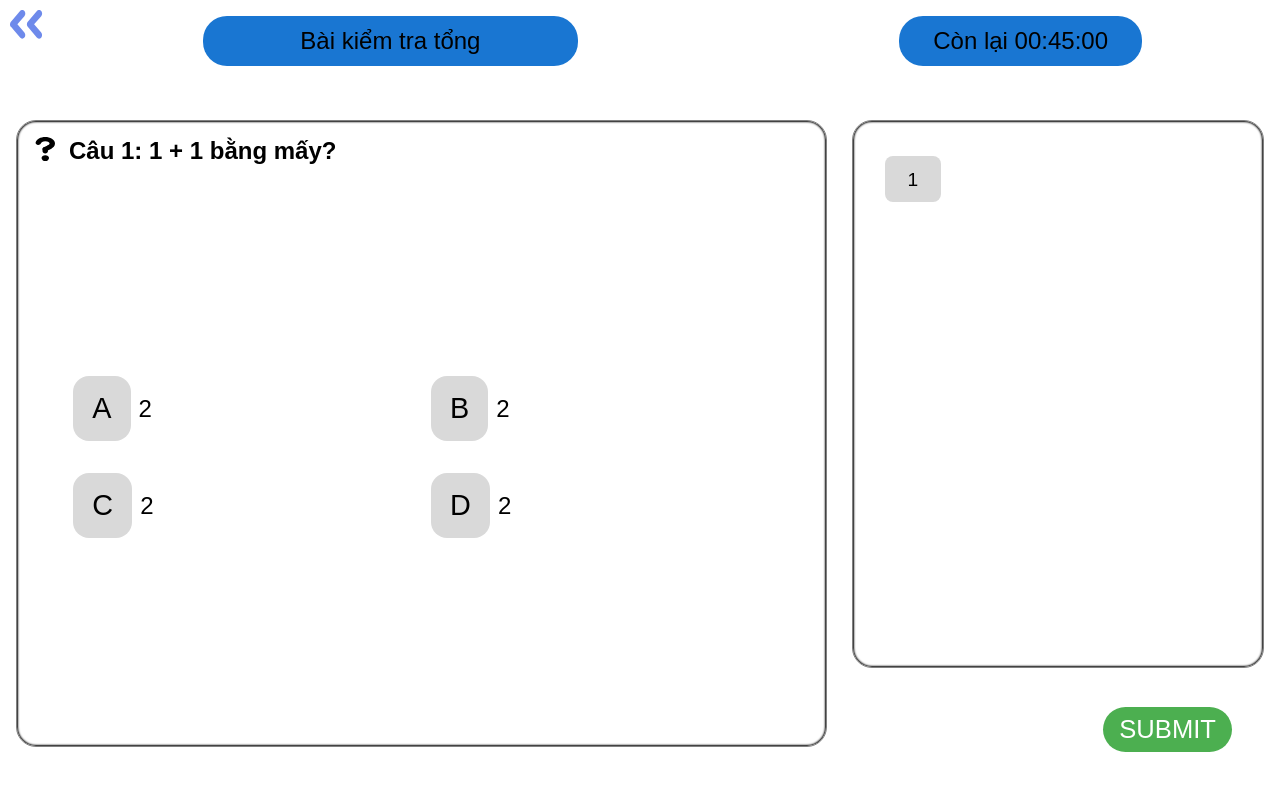
After one commit to DinhVitCuong/final-exam-prep, a Flask app: template web/templates/exam.html in a window 1280 px wide. The commit adds this page. Run offline with Flask 3, Linux system fonts and the light colour scheme; the template is opened without the code that fills it: most values are stand-ins (such as "Sample title", 1, 10 or a date in 2020).

Commit message:
Add files via upload

```diff
--- a/web/routes.py
+++ b/web/routes.py
@@ -26,10 +26,10 @@ from flask_login import (
     logout_user,
     login_required,
 )
-
+import json
 from app import create_app, db, login_manager, bcrypt
 from models import User, Progress, Test, Universities, QAs, Subject, TodoList, SubjectCategory
-from forms import login_form,register_form, test_selection_form, select_univesity_form
+from forms import login_form,register_form, test_selection_form, select_univesity_form,QuizForm
 from test_classes_sql import TestChap, TestTotal, pr_br_rcmd
 
 
@@ -155,7 +155,8 @@ def home():
         return redirect(url_for('select_uni'))
     progress = Progress.query.filter(Progress.user_id==current_user.id).first()
     university = Universities.query.filter(Universities.id==progress.user_major_uni).first()
-    return render_template("home.html", title="Trang chủ", university=university)
+    subject = SubjectCategory.query.filter(SubjectCategory.id==progress.user_subject_cat).first()
+    return render_template("home.html", title="Trang chủ", university=university, subject=subject)
 
 
 
@@ -264,67 +265,61 @@ def select_uni():
     return render_template("select_uni.html", form=form,current_slide=0)
 
 
-app.route('/subject/<subject_id>')
+app.route('/subject/<subject_id>', methods=["GET", "POST"])
 def subject(subject_id):
-    subject = 0
-    if subject_id == 'S1':
-        subject = 1
-    elif subject_id == 'S2':
-        subject = 2
-    elif subject_id == 'S3':
-        subject = 3
+    subject_id = 0
+    subject_name = ''
+    if subject_id == 'S1': #Toan
+        subject_name = 'Toán'
+        subject = 'M'
+    elif subject_id == 'S2': #Li
+        subject_name = 'Lí'
+        subject = 'L'
+    elif subject_id == 'S3': #Hoa
+        subject_name = 'Hóa'
+        subject = 'H'
+    if subject == 0:
+        return url_for('home')
+    chapter_numbers = (
+    QAs.query
+    .filter(QAs.id.like(f'{subject}%'))
+    .with_entities(db.func.substr(QAs.id, 2, 2))
+    .distinct()
+    .all()
+    )
 
-    return render_template('subject.html', subject=subject)
+    # Convert the results to a list of chapter numbers
+    chapter_numbers_list = [f"{int(row.chapter_number):02}" for row in chapter_numbers]
 
-# #Multiple_choice_test route
-# @app.route("/test-select", methods=("GET", "POST"), strict_slashes=False)
-# def test_select():
-#     subjects_and_chapters = {
-#         "Math": [("chapter1", "Algebra"), ("chapter2", "Geometry"), ("chapter3", "Calculus")],
-#         "Science": [("chapter1", "Physics"), ("chapter2", "Chemistry"), ("chapter3", "Biology")],
-#         "History": [("chapter1", "Ancient"), ("chapter2", "Medieval"), ("chapter3", "Modern")]
-#     }
+    return render_template('subject.html', subject_name = subject_name, subject=subject, chapter_list = chapter_numbers_list)
 
-#     form = test_selection_form()
-#     form.subject.choices = [(subject, subject) for subject in subjects_and_chapters.keys()]
+@app.route("/chapter-test/<chap_id>")
+def chapter_test(chap_id):
+    subject = request.args.get('subject')
+    time_limit = 45 #Minute
+    form = QuizForm()
+    rate = [40, 20, 30, 10]
+    test_chap = TestChap(subject, chap_id)
+    questions= test_chap.create_test(rate)
+    if request.method == "POST":
+        time_spent = request.form.get('timeSpent')
+        answers = request.form.get('answers')
 
-#     if form.validate_on_submit():
-#         test_type = form.test_type.data
-#         selected_subject = form.subject.data
-#         chapters = subjects_and_chapters.get(selected_subject, [])
+        # Convert from JSON string back to Python lists
+        import json
+        time_spent = json.loads(time_spent)
+        answers = json.loads(answers)
 
-#         if test_type == "total":
-#             selected_chapters = form.total_chapters.data
-#             if len(selected_chapters) >= 2:
-#                 return redirect(url_for('total_test', chapters=",".join(selected_chapters)))
-#             else:
-#                 return "Please select at least two chapters for the Total Test.", 400
+        # Here you can process the time spent and answers
+        # For example, you might save them to a database or use them in some calculations
+        print(f"Time Spent: {time_spent}")
+        print(f"Answers: {answers}")
 
-#         elif test_type == "chapter":
-#             selected_chapter = form.chapter.data
-#             return redirect(url_for('chapter_test', chapter=selected_chapter))
-
-#         elif test_type == "practice":
-#             selected_chapter = form.chapter.data
-#             return redirect(url_for('practice_test', chapter=selected_chapter))
-
-#     # Set chapters based on the subject selected (if any)
-#     selected_subject = form.subject.data
-#     chapters = subjects_and_chapters.get(selected_subject, [])
-#     form.total_chapters.choices = chapters
-#     form.chapter.choices = chapters
-
-#     return render_template("test_select.html", form=form)
+        # Redirect to another page or render a results template
+        return render_template('results.html', subject=subject, time_spent=time_spent, answers=answers)
 
 
-
-#haven't debug yet
-
-@app.route("/chapter-test")
-def chapter_test():
-    chapter = request.args.get("chapter")
-    # Process chapter test with selected chapter
-    return f"Starting Chapter Test with chapter: {chapter}"
+    return render_template('exam.html', subject=subject, time_limit = time_limit, questions=questions)
 
 @app.route("/practice-test")
 def total_test():
--- /dev/null
+++ b/web/templates/exam.html
@@ -0,0 +1,441 @@
+<!DOCTYPE html>
+<html lang="en">
+  <head>
+    <meta charset="UTF-8" />
+    <meta name="viewport" content="width=device-width, initial-scale=1.0" />
+    <title>Document</title>
+    <style>
+      * {
+        font-family: "poppins", sans-serif;
+        box-sizing: border-box;
+        margin: 0;
+        padding: 0;
+      }
+      ::-webkit-scrollbar {
+        width: 8px; /* Width of the scrollbar */
+      }
+
+      ::-webkit-scrollbar-track {
+        background: #f1f1f1; /* Background of the scrollbar track */
+      }
+
+      ::-webkit-scrollbar-thumb {
+        background: #888; /* Color of the scrollbar thumb */
+        border-radius: 10px; /* Rounded corners for the thumb */
+      }
+
+      ::-webkit-scrollbar-thumb:hover {
+        background: #555; /* Darker color when hovering */
+      }
+      body,
+      html {
+        width: 100%;
+        height: 100%;
+        display: flex;
+      }
+      .test-page {
+        position: fixed;
+        top: 0;
+        left: 0;
+        right: 0;
+        bottom: 0;
+        display: flex;
+        justify-content: space-between;
+        align-items: start;
+        background-color: white;
+        flex-wrap: wrap;
+        width: 100%;
+        height: 100%;
+        padding-left: 16px;
+        padding-right: 16px;
+        padding-top: 16px;
+      }
+      button {
+        background-color: transparent;
+        border: none;
+        cursor: pointer;
+      }
+      button:hover {
+        opacity: 0.6;
+      }
+      .button--back {
+        position: absolute;
+        top: 0;
+        left: 0;
+        padding: 10px;
+      }
+      .header {
+        flex-basis: 60%;
+        display: flex;
+        justify-content: center;
+      }
+      .header__content,
+      .countdown__content {
+        padding: 0.7rem 1rem;
+        font-size: 1.5rem;
+        background-color: #1976d2;
+        width: 50%;
+        text-align: center;
+        border-radius: 24px;
+      }
+      .countdown {
+        flex-basis: 39%;
+        display: flex;
+        justify-content: center;
+      }
+      .current-question__container {
+        flex-basis: 65%;
+        border: gray 1px solid;
+        height: 80%;
+        border-radius: 20px;
+        padding: 16px;
+        box-shadow: inset 0 0 2px 1px #000000;
+        display: flex;
+        flex-direction: column;
+        align-items: start;
+        position: relative;
+        gap: 32px;
+      }
+      .questions-list__container {
+        flex-basis: 33%;
+        border: gray 1px solid;
+        height: 70%;
+        max-height: 70%;
+        border-radius: 20px;
+        padding: 32px;
+        box-shadow: inset 0 0 2px 1px #000000;
+        overflow: hidden;
+      }
+      .questions {
+        display: grid;
+        grid-template-columns: repeat(5, 1fr);
+        gap: 32px 16px;
+        width: 100%;
+        height: 100%;
+        max-height: 100%;
+        overflow-y: auto;
+        padding-top: 16px;
+        grid-auto-rows: min-content; /* Đảm bảo các hàng có chiều cao tối thiểu */
+        align-content: start;
+      }
+      .button--submit {
+        position: absolute;
+        bottom: 0;
+        right: 0;
+        margin-bottom: 48px;
+        margin-right: 48px;
+        background-color: #4caf50;
+        font-size: 1.6em;
+        color: white;
+        padding: 0.5rem 1rem;
+        border-radius: 24px;
+      }
+      .current-question__icon {
+        position: absolute;
+        top: 0;
+        left: 0;
+        width: 40px;
+        height: 40px;
+        padding-left: 16px;
+        padding-top: 16px;
+      }
+      .current-question__content {
+        width: 80%;
+        margin-left: 36px;
+        font-size: 1.5em;
+        font-weight: bold;
+        flex-basis: 35%;
+      }
+      .current-question__options-container {
+        width: 90%;
+        overflow-x: hidden;
+        display: grid;
+        grid-template-columns: repeat(2, 1fr);
+        gap: 32px 16px;
+        margin-left: 40px;
+      }
+      .current-question__option {
+        width: 40%;
+        display: flex;
+        align-items: center;
+        gap: 8px;
+        input {
+          display: none;
+        }
+        label {
+          font-size: 1.8em;
+          font-weight: 400;
+          padding: 1rem 1.2rem;
+          background-color: #d9d9d9;
+          border-radius: 16px;
+        }
+        input:checked + label {
+          background-color: #1976d2;
+          color: white;
+        }
+        p {
+          font-size: 1.5em;
+          font-weight: 400;
+        }
+      }
+      .question__item {
+        flex-basis: 18%;
+        input {
+          display: none;
+        }
+        label {
+          font-size: 1.2em;
+          font-weight: 300;
+          padding: 0.8rem 1.4rem;
+          background-color: #d9d9d9;
+          border-radius: 8px;
+        }
+        input:checked + label {
+          background-color: #808080;
+          color: white;
+        }
+        p {
+          font-size: 1.5em;
+          font-weight: 400;
+        }
+      }
+      .not-clicked {
+          background-color: white;
+      }
+
+      /* Currently selected */
+      .selected {
+          background-color: gray;
+      }
+
+      /* Answered */
+      .answered {
+          background-color: rgb(98, 255, 98);
+      }
+
+      /* Clicked but no answer */
+      .clicked-no-answer {
+          background-color: rgb(255, 255, 111);
+      }
+    </style>
+  </head>
+  <body>
+    <div class="test-page">
+      <button class="button--back">
+        <img src="../static/assets/left-arrow-slider.svg" />
+      </button>
+
+      <div class="header">
+        <div class="header__content">
+          <p>Bài kiểm tra tổng</p>
+        </div>
+      </div>
+      <div class="countdown">
+        <div class="countdown__content">
+          <p>Còn lại <span class="time">00:45:00</span></p>
+        </div>
+      </div>
+      <div class="current-question__container">
+        <img
+          src="../static/assets/question-icon.svg"
+          alt="question-icon"
+          class="current-question__icon"
+        />
+        <p class="current-question__content">Câu 1: 1 + 1 bằng mấy?</p>
+        <div class="current-question__options-container">
+          <div class="current-question__option option--A">
+            <input type="radio" name="option" id="option-A" />
+            <label for="option-A">A</label>
+            <p class="option__content option__content--A">2</p>
+          </div>
+          <div class="current-question__option option--B">
+            <input type="radio" name="option" id="option-B" />
+            <label for="option-B">B</label>
+            <p class="option__content option__content--B">2</p>
+          </div>
+          <div class="current-question__option option--C">
+            <input type="radio" name="option" id="option-C" />
+            <label for="option-C">C</label>
+            <p class="option__content option__content--C">2</p>
+          </div>
+          <div class="current-question__option option--D">
+            <input type="radio" name="option" id="option-D" />
+            <label for="option-D">D</label>
+            <p class="option__content option__content--D">2</p>
+          </div>
+        </div>
+      </div>
+      <div class="questions-list__container">
+        <div class="questions">
+          {% for question in questions %}
+          <div class="question__item not-clicked" id="question-item-{{ loop.index }}">
+            <input type="radio" name="questionItem" id="question-{{ loop.index }}" />
+            <label for="question-{{ loop.index }}">{{ loop.index }}</label>
+          </div>
+          {% endfor %}
+        </div>
+      </div>
+      <button class="button button--submit">SUBMIT</button>
+    </div>
+    <script>
+      // JavaScript code to handle dynamic content update
+      const QAs = {{ questions | tojson }};
+      let currentQuestionIndex = 0;
+      let timeSpent = new Array(QAs.length).fill(0)
+      let questionStartTime = new Date().getTime()
+      let questionStates = new Array(questions.length).fill('not-clicked'); // Track the state of each question
+      let answers = new Array(QAs.length).fill(0)
+
+      function updateQuestionContent(index) {
+        const questionContent = document.querySelector(".current-question__content");
+        const optionsContainer = document.querySelector(".current-question__options-container");
+
+        // Set current question
+        questionContent.textContent = QAs[index].question;
+
+        // Generate options
+        const options = QAs[index].options.split("_");
+        optionsContainer.innerHTML = ""; // Clear existing options
+
+        options.forEach((option, i) => {
+          const [optLabel, optContent] = option.split(".");
+          const optionDiv = document.createElement("div");
+          optionDiv.className = `current-question__option option--${optLabel}`;
+
+          const input = document.createElement("input");
+          input.type = "radio";
+          input.name = "option";
+          input.id = `option-${optLabel}`;
+          input.addEventListener("change", () => saveAnswer(optLabel));
+
+          const label = document.createElement("label");
+          label.htmlFor = `option-${optLabel}`;
+          label.textContent = optLabel;
+
+          const content = document.createElement("p");
+          content.className = `option__content option__content--${optLabel}`;
+          content.textContent = optContent;
+
+          optionDiv.appendChild(input);
+          optionDiv.appendChild(label);
+          optionDiv.appendChild(content);
+          optionsContainer.appendChild(optionDiv);
+
+          // Restore previous selection if exists
+          if (answers[index] === 1 && optLabel === QAs[index].answer) {
+              input.checked = true;
+          }
+        });
+      }
+
+      function switchQuestion(newIndex) {
+        // Update the time spent on the current question
+        let now = new Date().getTime();
+        timeSpent[currentQuestionIndex] += (now - questionStartTime) / 1000; // Calculate time spent in seconds
+        questionStartTime = now; // Reset start time for new question
+
+        // Log the time spent on the question for debugging
+        console.log(`Time spent on question ${currentQuestionIndex + 1}: ${timeSpent[currentQuestionIndex]} seconds`);
+
+        // Update the state of the current question if it wasn't answered
+        if (questionStates[currentQuestionIndex] === 'selected') {
+            questionStates[currentQuestionIndex] = 'clicked-no-answer';
+            updateQuestionItemStyle(currentQuestionIndex, 'clicked-no-answer');
+        }
+
+        currentQuestionIndex = newIndex;
+        updateQuestionContent(newIndex);
+        questionStates[currentQuestionIndex] = 'selected';
+        updateQuestionItemStyle(currentQuestionIndex, 'selected');
+      }
+      function saveAnswer(option) {
+        console.log("Selected answer:", option);
+
+        // Check if the selected answer matches the correct answer
+        if (option === QAs[currentQuestionIndex].answer) {
+            answers[currentQuestionIndex] = 1; // Correct answer
+        } else {
+            answers[currentQuestionIndex] = 0; // Incorrect answer
+        }
+
+        markAsAnswered(currentQuestionIndex);
+      }
+
+      function markAsAnswered(index) {
+        questionStates[index] = 'answered';
+        updateQuestionItemStyle(index, 'answered');
+      }
+
+      document.querySelector('.button--submit').addEventListener('click', function() {
+      // Update the time spent on the current question
+      let now = new Date().getTime();
+      timeSpent[currentQuestionIndex] += (now - questionStartTime) / 1000;
+
+      // Create a form to submit the data
+      const form = document.createElement('form');
+      form.method = 'POST';
+      form.action = window.location.pathname; // Submits to the current URL
+
+      // Add timeSpent and answers to the form as hidden inputs
+      const timeInput = document.createElement('input');
+      timeInput.type = 'hidden';
+      timeInput.name = 'timeSpent';
+      timeInput.value = JSON.stringify(timeSpent);
+      form.appendChild(timeInput);
+
+      const answersInput = document.createElement('input');
+      answersInput.type = 'hidden';
+      answersInput.name = 'answers';
+      answersInput.value = JSON.stringify(answers);
+      form.appendChild(answersInput);
+
+      document.body.appendChild(form);
+      form.submit();
+    });
+
+      function updateQuestionItemStyle(index, state) {
+        const questionItem = document.getElementById(`question-item-${index + 1}`);
+        questionItem.className = `question__item ${state}`;
+      }
+
+      document.addEventListener("DOMContentLoaded", function () {
+        // TODO: set timeout for countdown span
+        function startCountdown(display) {
+          let timer = {{ time_limit | int }} * 60,
+            hours,
+            minutes,
+            seconds;
+          setInterval(function () {
+            hours = parseInt(timer / 3600, 10);
+            minutes = parseInt((timer % 3600) / 60, 10);
+            seconds = parseInt(timer % 60, 10);
+
+            hours = hours < 10 ? "0" + hours : hours;
+            minutes = minutes < 10 ? "0" + minutes : minutes;
+            seconds = seconds < 10 ? "0" + seconds : seconds;
+
+            display.textContent = hours + ":" + minutes + ":" + seconds;
+
+            if (--timer < 0) {
+              clearInterval(interval);
+              // Countdown finished event
+              countdownFinished();
+            }
+          }, 1000);
+        }
+        function countdownFinished() {
+          // TODO: het gio lam bai
+          document.querySelector('.button--submit').click();
+        }
+
+        window.onload = function () {
+          const timeDisplay = document.querySelector(".time");
+          startCountdown(timeDisplay);
+        };
+        updateQuestionContent(0);
+        questionStates[0] = 'selected'; // Set the first question as selected
+        updateQuestionItemStyle(0, 'selected')
+      });
+    </script>
+  </body>
+</html>
```
Also changed, not shown: web/forms.py (+6 -1 lines), web/templates/home.html (+37 -6 lines), web/templates/subject.html (+13 -3 lines).
